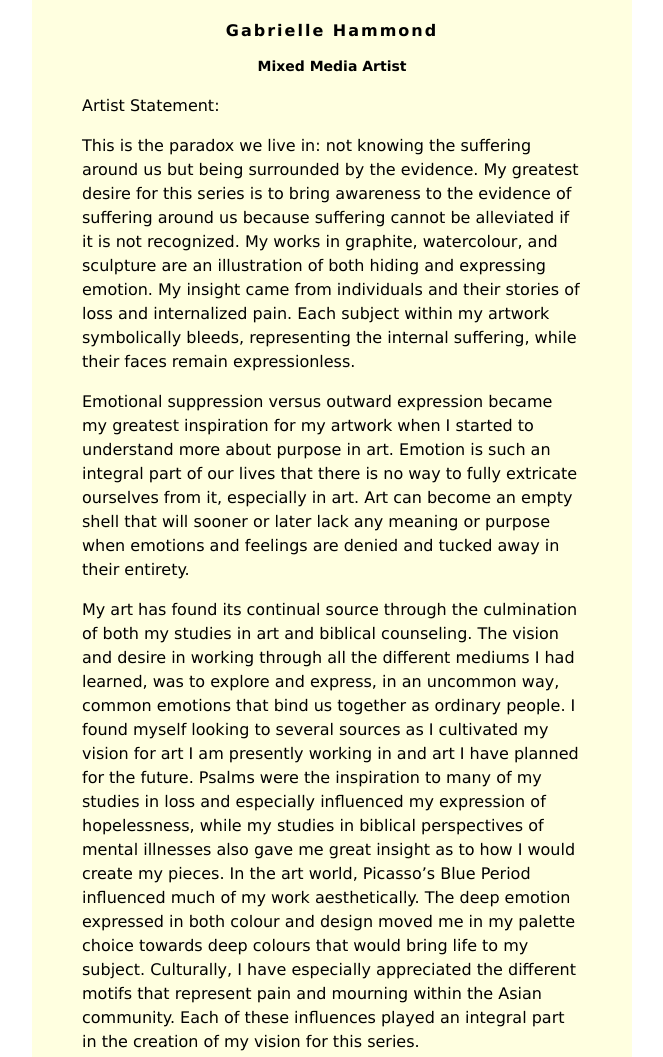
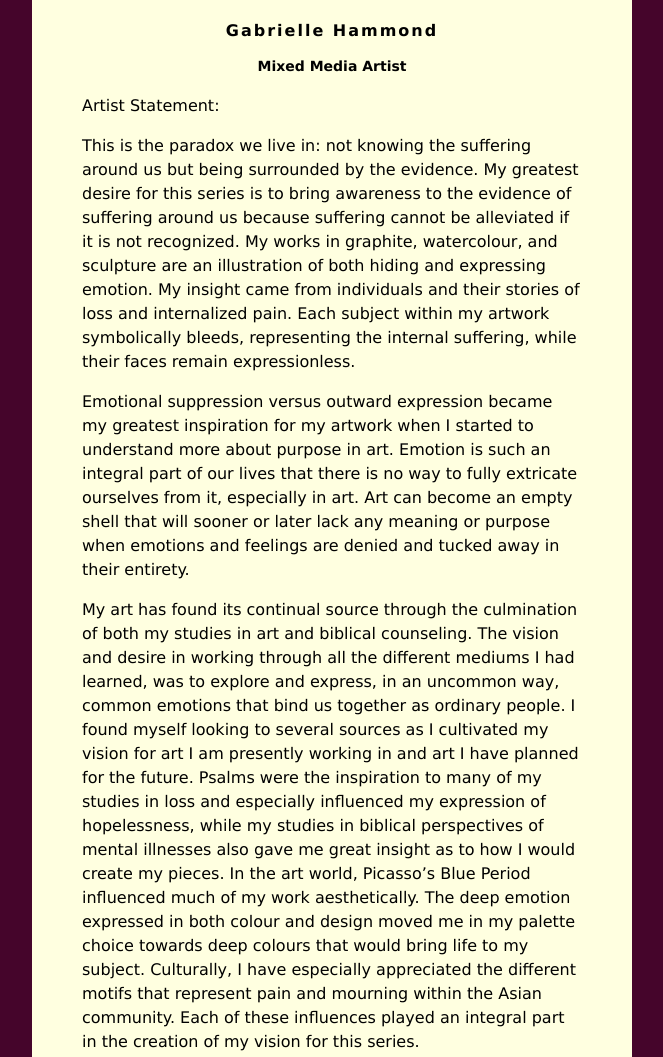
Before and after one commit to ghamm293/ghamm293.github.io, a plain HTML site: page index.html in a window 1280 px wide. Shown: the top 1057 px of the page, without its empty margins (308-971 px from the left). Drawn offline with Linux system fonts and the light colour scheme.

Commit message:
Update index.html

```diff
--- a/index.html
+++ b/index.html
@@ -2,7 +2,7 @@
 <head>
 <style>
 body {
-    background: color:#45052b;
+    background: #45052b;
     font-family: Verdana;
 }
 #content {
```
